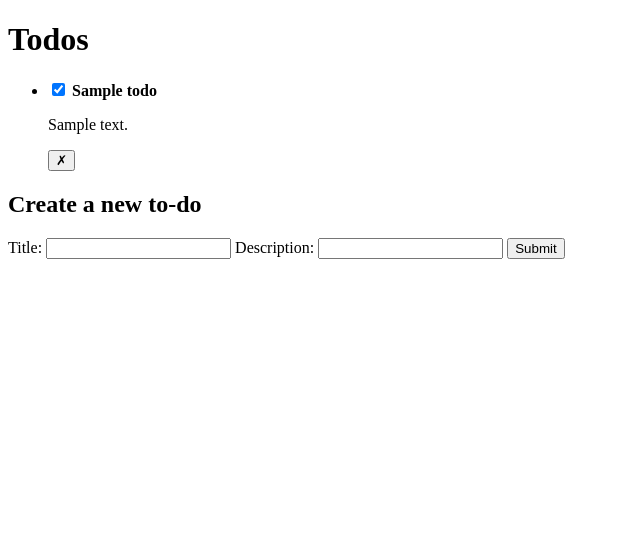
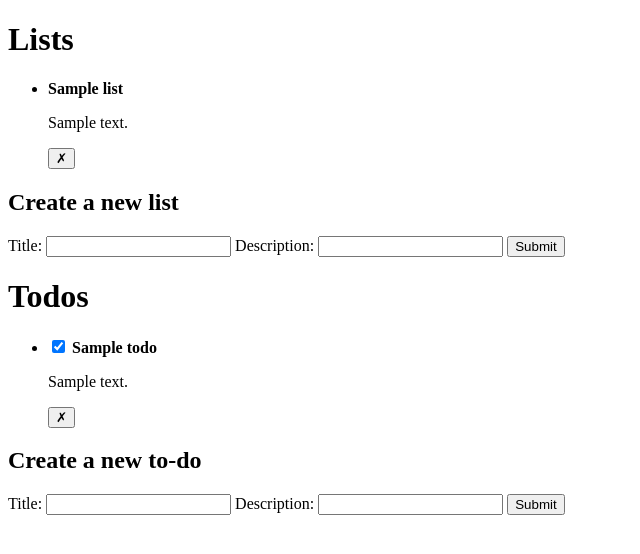
Before and after one commit to p6l-richard/todoapp, a Flask app: template templates/index.html in a window 1280 px wide. Shown: the top 554 px of the page, without its empty margins (0-640 px from the left). Run offline with Flask 2, Linux system fonts and the light colour scheme; the template is opened without the code that fills it: values that come from a table or form of the project are taken from there, others are empty; tables that the repository leaves empty hold one stand-in row (values such as "Sample post").

Commit message:
Add delete list cascading delete children todos.

```diff
--- a/templates/index.html
+++ b/templates/index.html
@@ -15,10 +15,28 @@
 
 </head>
 <body>
+    <h1>Lists</h1>
+    <ul id="lists">
+    {% for li in lists %}
+        <li id="{{ li.id }}">
+            <strong>{{ li.title }}</strong>
+            <p>{{ li.description }}</p>
+            <button>&cross;</button>
+        </li>
+    {% endfor %}
+    </ul>
+    <h2>Create a new list</h2>
+    <form id="create_list">
+        <label>Title:</label>
+        <input type="text" name="title" id="list_title">
+        <label>Description:</label>
+        <input type="text" name="description" id="list_desc">
+        <input type="submit">
+    </form>
     <h1>Todos</h1>
     <ul id="todos">
-    {% for todo in data %}
-        <li>
+    {% for todo in todos %}
+        <li id="{{ todo.id }}">
             <input class="toggle" type="checkbox" id="{{ todo.id }}" name="is_completed" value="{{ todo.id }}" {% if todo.completed %} checked  {% endif %}>
             <strong>{{ todo.title }}</strong>
             <p>{{ todo.description }}</p>
@@ -29,11 +47,10 @@
     <h2>Create a new to-do</h2>
     <form id="create_todo">
         <label>Title:</label>
-        <input type="text" name="title" id="title">
+        <input type="text" name="title" id="todo_title">
         <label>Description:</label>
-        <input type="text" name="description" id="description">
+        <input type="text" name="description" id="todo_desc">
         <input type="submit">
-
     </form>
     <script>
         const buttons = document.querySelectorAll('button');
@@ -41,18 +58,11 @@
             button.onclick = handleButtonClick;
         }
         function handleButtonClick(){
-            console.log(this.parentNode.childNodes)
-            const siblings = this.parentNode.childNodes;
-            let input;
-            siblings.forEach(element => {
-                if (element.nodeName === 'INPUT') {
-                    input = element;
-                }
-            });
-            const id = input.id || '';
-            console.log(id)
+            const dir = this.parentNode.parentNode.id
+            const id = this.parentNode.id || '';
+            console.log('fetching: /' + dir + '/' + id + ' method: DELETE')
             if (!!id) {
-                fetch('/todo/' + id, {
+                fetch('/' + dir + '/' + id, {
                     method: 'DELETE'
                 }).then(response => {
                     if (!response.ok) {
@@ -99,8 +109,8 @@
                 method: 'POST',
                 headers: { 'Content-Type': 'application/json'},
                 body: JSON.stringify({
-                    'title': document.getElementById('title').value,
-                    'description': document.getElementById('description').value,
+                    'title': document.getElementById('todo_title').value,
+                    'description': document.getElementById('todo_desc').value,
                 })
             })
             .then((response) => {
@@ -115,7 +125,7 @@
                 const todoNode = document.getElementById('todos');
 
                 const liNode = document.createElement('li');
-                nodesStrings = ['strong', 'p', 'input'];
+                nodesStrings = ['strong', 'p', 'input', 'button'];
                 for (nodeString of nodesStrings) {
                     let node = document.createElement(nodeString);
                     if (nodeString === 'input') {
@@ -144,5 +154,48 @@
         }
 
     </script>
+    <script>
+        document.getElementById('create_list').onsubmit = function(e) {
+            e.preventDefault();
+            alert('I have been submitted')
+            fetch('/lists/create-new', {
+                method: 'POST',
+                headers: { 'Content-Type': 'application/json'},
+                body: JSON.stringify({
+                    'title': document.getElementById('list_title').value,
+                    'description': document.getElementById('list_desc').value,
+                })
+            })
+            .then((response) => {
+                if (response.ok) {
+                    return response.json()
+                } else {
+                    alert('Something went wrong', response)
+                    throw new Error('Something went wrong' + response.status)
+                }
+            })
+            .then(jsonResponse => {
+                const listNode = document.getElementById('lists');
+
+                const li = document.createElement('li');
+                nodesStrings = ['strong', 'p', 'button'];
+                for (nodeString of nodesStrings) {
+                    let node = document.createElement(nodeString);
+                    if (nodeString === 'strong') {
+                        node.innerHTML = jsonResponse.data.title
+                    } else if (nodeString == 'p') {
+                        node.innerHTML = jsonResponse.data.description
+                    } else if (nodeString == 'button') {
+                        node.onclick = handleButtonClick;
+                    }
+                    li.appendChild(node)
+                }
+
+                listNode.appendChild(li)
+                })
+            .catch((error) => {console.log(error)})
+        }
+
+    </script>
 </body>
 </html>
--- a/todo_app.py
+++ b/todo_app.py
@@ -3,6 +3,7 @@ from flask import Flask, render_template, request, redirect, flash, url_for, abo
 from flask_sqlalchemy import SQLAlchemy
 from sqlalchemy import exc
 from flask_migrate import Migrate
+from sqlalchemy.orm import backref
 
 app = Flask(__name__)
 
@@ -18,7 +19,8 @@ class Todo(db.Model):
     title = db.Column(db.String(80), unique=True, nullable=False)
     description = db.Column(db.String(280), nullable=False)
     completed = db.Column(db.Boolean, nullable=False, default=False)
-    list_id = db.Column(db.Integer, db.ForeignKey('list.id'), nullable=False)
+    list_id = db.Column(db.Integer, db.ForeignKey('lists.id'), nullable=False)
+    # li = db.relationship('Lists', backref=backref('todo', cascade="all,delete,delete-orphan"))
 
     def __repr__(self):
         return f'id: {self.id}, title: {self.title}, descr: {self.description}'
@@ -33,11 +35,14 @@ class Todo(db.Model):
             'completed': self.completed
         }
 
-class List(db.Model):
+class Lists(db.Model):
     id = db.Column(db.Integer, primary_key=True)
     title = db.Column(db.String(80), unique=True, nullable=False)
     description = db.Column(db.String(280), nullable=False)
-    todo = db.relationship('Todo', backref='list', lazy=True)
+    todo = db.relationship('Todo',
+                        cascade='all,delete,delete-orphan',
+                        backref='list'
+                        , lazy=True)
 
     def __repr__(self):
         return f'id: {self.id}, title: {self.title}, descr: {self.description}'
@@ -51,34 +56,71 @@ class List(db.Model):
             'description': self.description,
         }
 
+@app.route('/lists/<list_id>', methods=['GET', 'DELETE'])
+def lists(list_id):
+    if request.method == 'DELETE':
+        print('Going to delete')
+        return delete_list(list_id)
+    elif request.method == 'GET':
+        return get_list_todos(list_id)
+
+def get_list_todos(list_id):
+    return render_template('index.html', todos=Todo.query.all(), lists=Lists.query.all())
+
+def delete_list(list_id):
+    print('Specifically going to delete', list_id)
+    try:
+        li_todelete = Lists.query.filter_by(id=list_id).first()
+        db.session.delete(li_todelete)
+        db.session.commit()
+        print('Successfully deleted')
+        return 'success', 200
+    except:
+        db.session.rollback()
+        print(sys.exc_info())
+        return 'Something went wrong' + str(sys.exc_info()), 200
+    finally:
+        db.session.close()
+
+@app.route('/lists/create-new', methods=['POST'])
+def new_list():
+    try:
+        li = Lists(title=request.json.get('title'), description=request.json.get('description'))
+        db.session.add(li)
+        db.session.commit()
+        return jsonify({
+            'data': li.serialized
+            })
+    except:
+        print('ERROR:', sys.exc_info())
+        db.session.rollback()
+        return 'Something went wrong, debug: ' + str(sys.exc_info), 200
+    finally:
+        db.session.close()
+
 @app.route('/')
 def index():
-    return render_template('index.html', data=Todo.query.all())
+    return redirect(url_for('get_list_todos', list_id=1))
 
 @app.route('/todo/create-new', methods=['GET', 'POST'])
-def new_item():
-    print("NOBODY CAN SEE ME", request.data, request.json, request.values)
-    error = False
+def new_todo():
     try:
         todo = Todo(title=request.json.get('title'), description=request.json.get('description'))
         db.session.add(todo)
         db.session.commit()
+        return jsonify({
+            'data': todo.serialized
+            })
     except:
         print('ERROR:', sys.exc_info)
-        error = True
+        db.session.rollback()
+        return 'Something went wrong, debug: ' + str(sys.exc_info), 200
     finally:
         db.session.close()
-    if error:
-        db.session.rollback()
-        abort(Response(sys.exc_info))
-    else:
-        record = Todo.query.order_by(Todo.id.desc()).first()
-        return jsonify({
-            'data': record.serialized
-            })
+
 
 @app.route('/todo/update', methods=['POST'])
-def update_item():
+def update_todo():
     data = request.get_json()
     try:
         todo = Todo.query.get(data['id'])
```
Also changed, not shown: migrations/versions/8cdcb15ced6f_add_table_list_as_parent_table_of_todo.py (+4 -4 lines).
